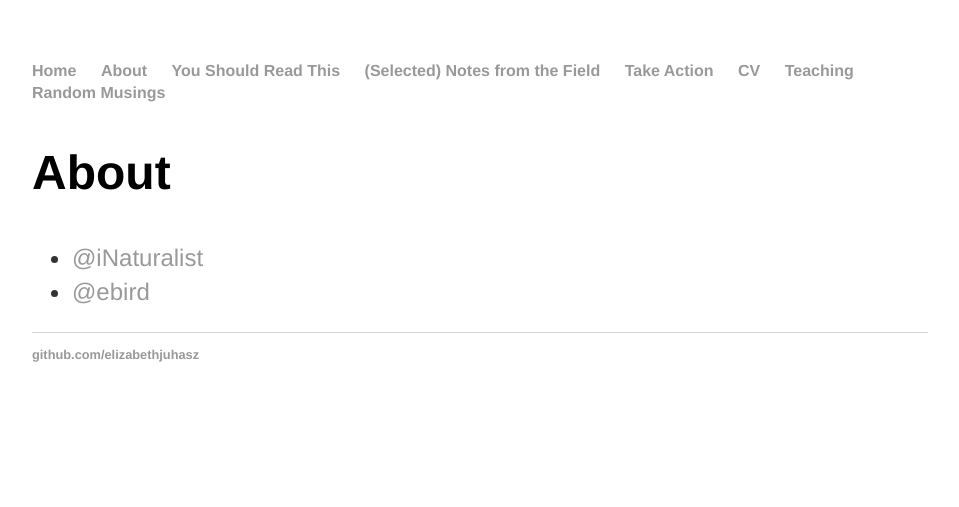
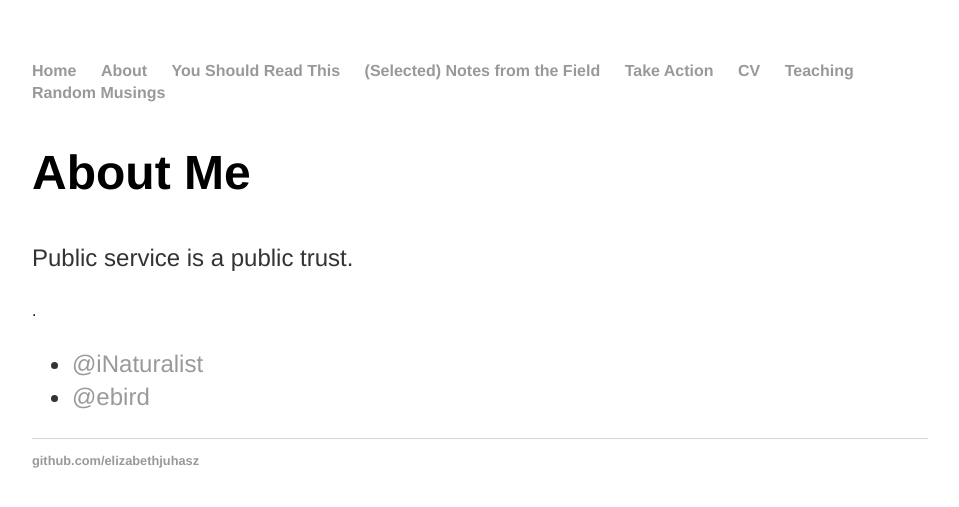
Before and after one commit to elizabethjuhasz/elizabethjuhasz.github.io, a Jekyll site: the page built from about/index.html, in a window 1280 px wide. Shown: the top 507 px of the page, without its empty margins (160-1119 px from the left). Built offline with Jekyll 4.4.1, drawn with Linux system fonts in a browser that asks for light colours; Markdown is read by kramdown in place of the engine named in the settings.

Commit message:
index.html

```diff
--- a/about/index.html
+++ b/about/index.html
@@ -4,7 +4,8 @@ title: About Elizabeth Juhasz
 ---
 
 		<div class="about">
-			<h1>About</h1>
+			<h1>About Me</h1>
+				<p>Public service is a public trust.</p>.
 				<ul class="contacts">
 				<li><a href="https://www.inaturalist.org/people/emjuhasz">@iNaturalist</a></li>
 				<li><a href="https://ebird.org/profile/NTcwOTQ4Ng/world">@ebird</a></li>
```
